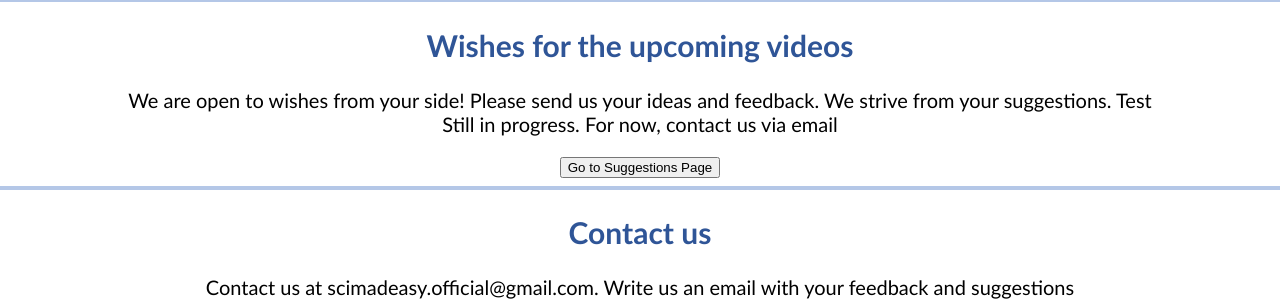
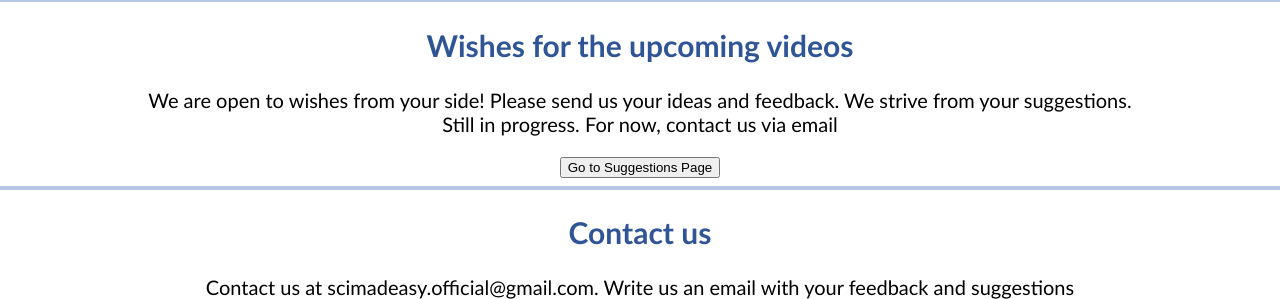
Before and after one commit to scimadeasyofficial/scimadeasy-website, a plain HTML site: page index.html in a window 1280 px wide. Shown: the part 1402-1701 px from the top of the page. Drawn offline with Linux system fonts and the light colour scheme.

```diff
--- a/index.html
+++ b/index.html
@@ -141,7 +141,7 @@ Science can often seem intimidating or out of reach, but we believe it does not
     <div id="section4">
             <h2 class="title_section">Wishes for the upcoming videos</h2>
             <div style="text-align: center;">
-                <p>We are open to wishes from your side! Please send us your ideas and feedback. We strive from your suggestions. Test
+                <p>We are open to wishes from your side! Please send us your ideas and feedback. We strive from your suggestions.
                     <br>
                     Still in progress. For now, contact us via email
                 </p>
```
Also changed, not shown: 1 other file.
